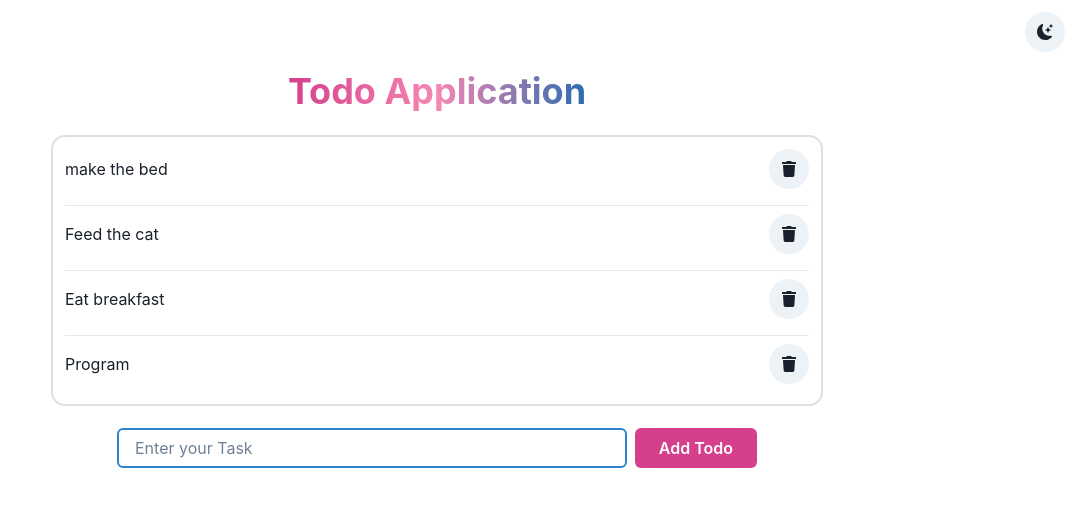
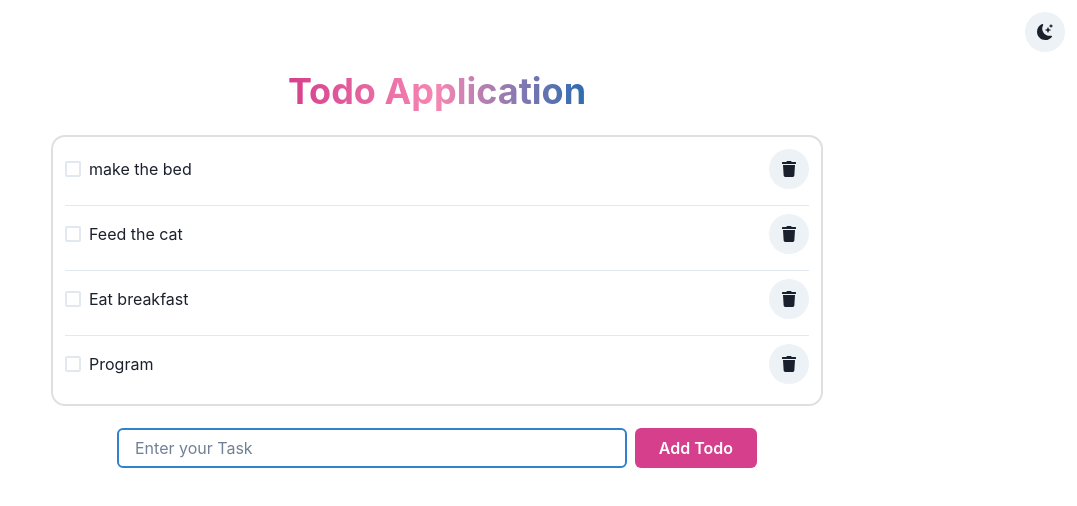
Before and after one commit to Kyokox1/ToDo_list, a React (Vite) app: page / in a window 1280 px wide. Shown: the top 506 px of the page, without its empty margins (203-1280 px from the left). Built offline with nearby package versions, Linux system fonts and the light colour scheme.

Commit message:
Agregando Checkbox, y tachado de Todos cumplidos.

```diff
--- a/src/components/App.jsx
+++ b/src/components/App.jsx
@@ -13,10 +13,10 @@ import { AddTodo } from "./sections/AddTodo";
 
 function App() {
 	const tasks = [
-		{ id: 1, body: "make the bed" },
-		{ id: 2, body: "Feed the cat" },
-		{ id: 3, body: "Eat breakfast" },
-		{ id: 4, body: "Program" }
+		{ id: 1, body: "make the bed", completed: false },
+		{ id: 2, body: "Feed the cat", completed: false },
+		{ id: 3, body: "Eat breakfast", completed: false },
+		{ id: 4, body: "Program", completed: false }
 	];
 
 	// const [todoTask, setTodoTask] = useState(tasks); //* Sin LocalStorage
@@ -52,6 +52,16 @@ function App() {
 		setEditTodo(null);
 	};
 
+	// ? todos completed
+
+	const toggleTodo = (id) => {
+		setTodoTask((todos) =>
+			todos.map((todo) =>
+				todo.id === id ? { ...todo, completed: !todo.completed } : todo
+			)
+		);
+	};
+
 	// ?Theme Dark and Ligth
 
 	const { colorMode, toggleColorMode } = useColorMode();
@@ -73,6 +83,7 @@ function App() {
 						todoTask={todoTask}
 						deleteTodo={deleteTodo}
 						setEditTodo={setEditTodo}
+						toggleTodo={toggleTodo}
 					/>
 
 					<AddTodo
--- a/src/components/sections/AddTodo.jsx
+++ b/src/components/sections/AddTodo.jsx
@@ -18,9 +18,14 @@ export const AddTodo = ({ addTodo, editTodo, updateTodo }) => {
 		if (content) {
 			const todo = {
 				id: nanoid(),
-				body: content
+				body: content,
+				completed: false
 			};
-			if (editTodo) updateTodo({ ...todo, id: editTodo.id });
+			if (editTodo)
+				updateTodo({
+					...editTodo,
+					body: content
+				});
 			if (!editTodo) addTodo(todo);
 			setContent("");
 		} else {
--- a/src/components/sections/TodoList.jsx
+++ b/src/components/sections/TodoList.jsx
@@ -2,6 +2,7 @@ import React from "react";
 import {
 	Badge,
 	Box,
+	Checkbox,
 	HStack,
 	IconButton,
 	Stack,
@@ -10,7 +11,7 @@ import {
 } from "@chakra-ui/react";
 import { FaTrash } from "react-icons/fa";
 
-export const TodoList = ({ todoTask, deleteTodo, setEditTodo }) => {
+export const TodoList = ({ todoTask, deleteTodo, setEditTodo, toggleTodo }) => {
 	return (
 		<>
 			{todoTask.length > 0 ? (
@@ -28,12 +29,27 @@ export const TodoList = ({ todoTask, deleteTodo, setEditTodo }) => {
 							pb={2}
 							// borderBottom={i !== todoTask.length - 1 && "2px #00000020 solid"} //* Solucion sin aplicar el "StackDivider" de arriba.
 						>
-							<Text
-								maxW={{ base: "80%", md: "90%" }}
-								onDoubleClick={() => setEditTodo(task)}
+							<HStack
+								maxW={{
+									base: "75%",
+									md: "85%",
+									lg: "90%"
+								}}
 							>
-								{task.body}
-							</Text>
+								<Checkbox
+									onChange={() => toggleTodo(task.id)}
+									defaultChecked={task.completed}
+								/>
+								<Text
+									maxW="100%"
+									textDecorationLine={
+										task.completed && "line-through"
+									}
+									onDoubleClick={() => setEditTodo(task)}
+								>
+									{task.body}
+								</Text>
+							</HStack>
 							<IconButton
 								icon={<FaTrash />}
 								isRound="true"
```
